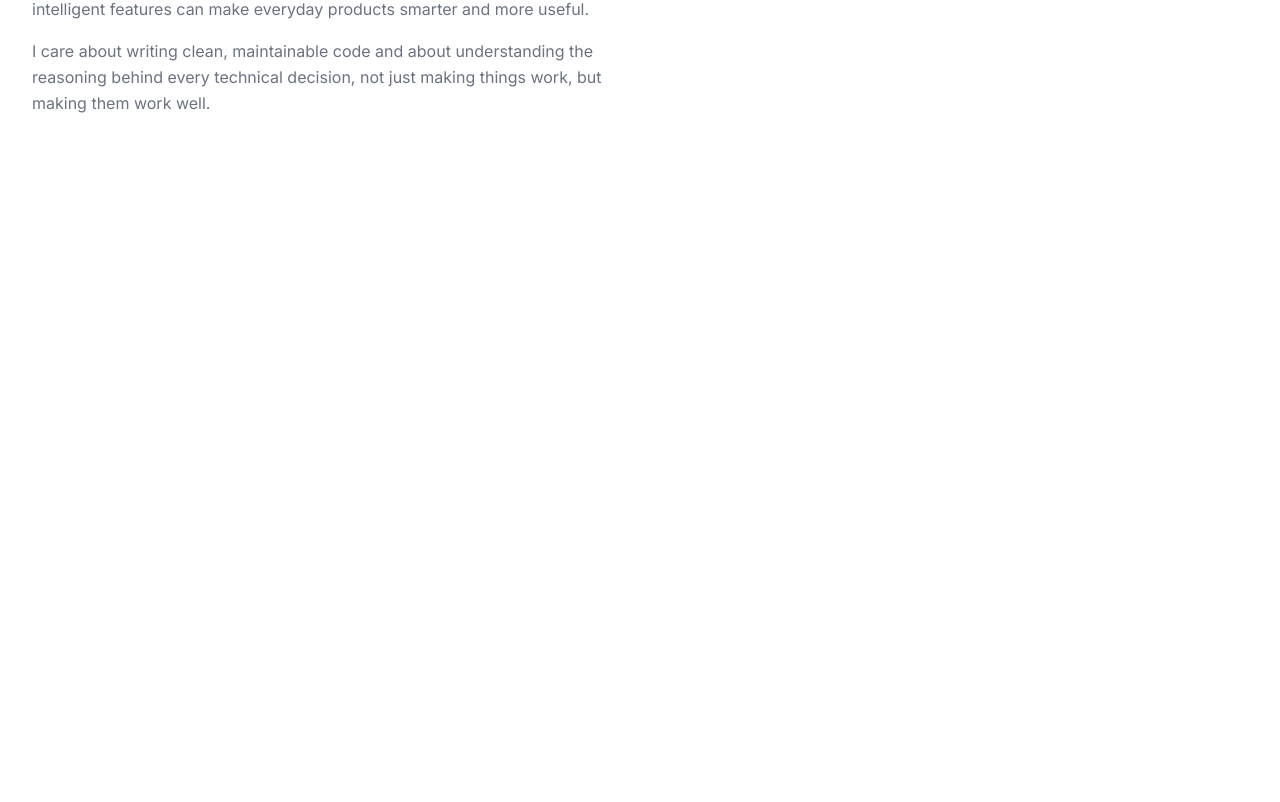
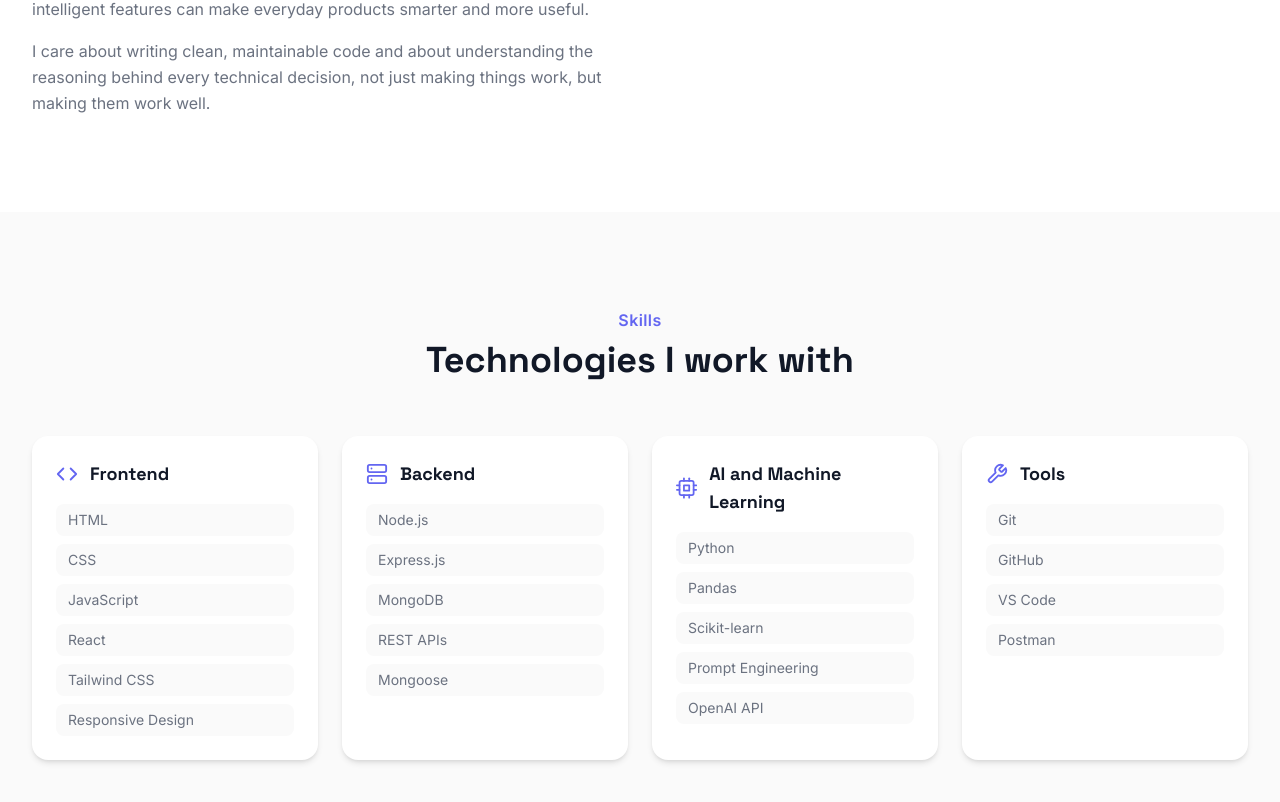
Before and after one commit to Ozoigbo-Sarah/portfolio-website, a React (Vite) app: page / in a window 1280 px wide. Shown: the part 1260-2062 px from the top of the page. Before the commit the page ends 1472 px from the top, so only its background shows below. Built offline with nearby package versions, Linux system fonts and the light colour scheme.

Commit message:
Add Skills section with categorized frontend, backend, AI/ML, and tools

```diff
--- a/src/App.jsx
+++ b/src/App.jsx
@@ -1,6 +1,7 @@
 import Navbar from './components/Navbar'
 import HeroSection from './sections/HeroSection'
 import AboutSection from './sections/AboutSection'
+import SkillsSection from './sections/SkillsSection'
 
 function App() {
   return (
@@ -8,6 +9,7 @@ function App() {
       <Navbar />
       <HeroSection />
       <AboutSection />
+      <SkillsSection />
     </div>
   )
 }
--- /dev/null
+++ b/src/sections/SkillsSection.jsx
@@ -0,0 +1,95 @@
+import { motion } from 'framer-motion'
+import {
+  FiCode,
+  FiServer,
+  FiCpu,
+  FiTool,
+} from 'react-icons/fi'
+import Section from '../components/Section'
+
+const skillCategories = [
+  {
+    title: 'Frontend',
+    icon: <FiCode size={22} />,
+    skills: ['HTML', 'CSS', 'JavaScript', 'React', 'Tailwind CSS', 'Responsive Design'],
+  },
+  {
+    title: 'Backend',
+    icon: <FiServer size={22} />,
+    skills: ['Node.js', 'Express.js', 'MongoDB', 'REST APIs', 'Mongoose'],
+  },
+  {
+    title: 'AI and Machine Learning',
+    icon: <FiCpu size={22} />,
+    skills: ['Python', 'Pandas', 'Scikit-learn', 'Prompt Engineering', 'OpenAI API'],
+  },
+  {
+    title: 'Tools',
+    icon: <FiTool size={22} />,
+    skills: ['Git', 'GitHub', 'VS Code', 'Postman'],
+  },
+]
+
+const fadeUp = {
+  hidden: { opacity: 0, y: 30 },
+  visible: (delay = 0) => ({
+    opacity: 1,
+    y: 0,
+    transition: { duration: 0.6, delay, ease: 'easeOut' },
+  }),
+}
+
+function SkillsSection() {
+  return (
+    <Section id="skills">
+      <motion.div
+        initial="hidden"
+        whileInView="visible"
+        viewport={{ once: true, amount: 0.3 }}
+        variants={fadeUp}
+        custom={0}
+        className="text-center mb-14"
+      >
+        <p className="text-primary dark:text-primary-dark font-semibold tracking-wide mb-2">
+          Skills
+        </p>
+        <h2 className="text-3xl md:text-4xl font-bold">
+          Technologies I work with
+        </h2>
+      </motion.div>
+
+      <div className="grid sm:grid-cols-2 lg:grid-cols-4 gap-6">
+        {skillCategories.map((category, index) => (
+          <motion.div
+            key={category.title}
+            initial="hidden"
+            whileInView="visible"
+            viewport={{ once: true, amount: 0.3 }}
+            variants={fadeUp}
+            custom={index * 0.1}
+            className="p-6 rounded-2xl bg-surface-light dark:bg-surface-dark shadow-md hover:shadow-xl hover:-translate-y-1 transition-all"
+          >
+            <div className="flex items-center gap-3 mb-4 text-primary dark:text-primary-dark">
+              {category.icon}
+              <h3 className="text-lg font-bold text-text-light dark:text-text-dark">
+                {category.title}
+              </h3>
+            </div>
+            <ul className="flex flex-col gap-2">
+              {category.skills.map((skill) => (
+                <li
+                  key={skill}
+                  className="text-sm text-muted-light dark:text-muted-dark px-3 py-1.5 rounded-lg bg-bg-light dark:bg-bg-dark"
+                >
+                  {skill}
+                </li>
+              ))}
+            </ul>
+          </motion.div>
+        ))}
+      </div>
+    </Section>
+  )
+}
+
+export default SkillsSection
```
